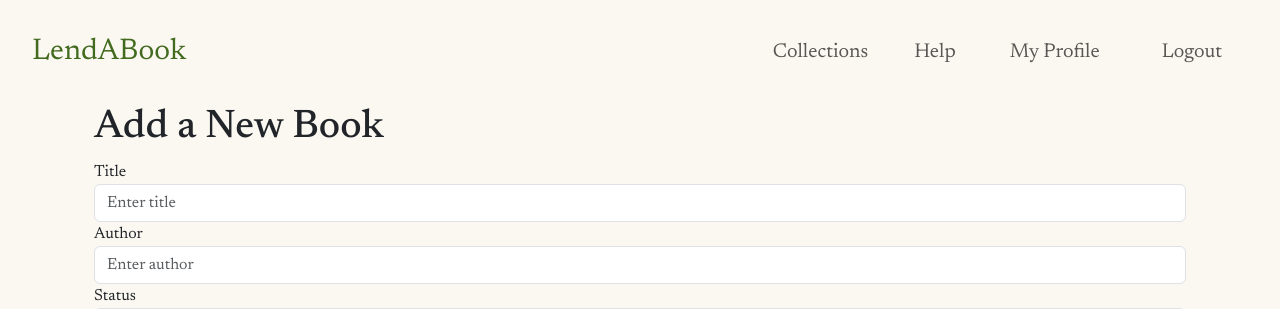
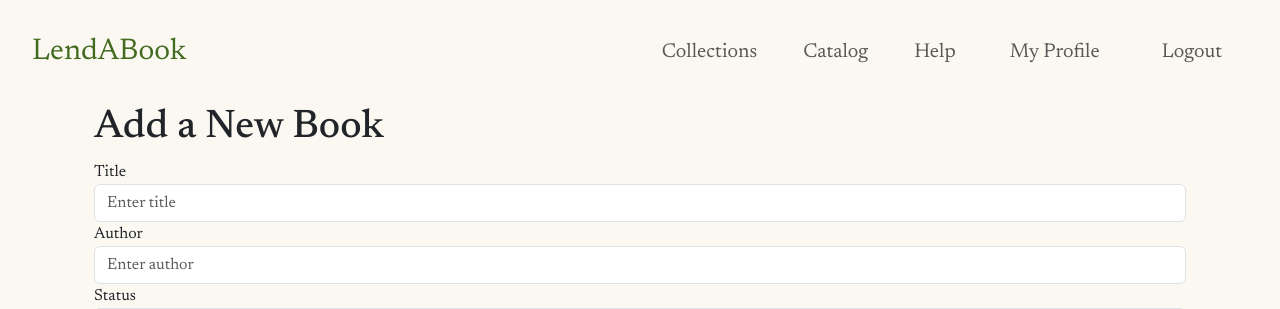
Before and after one commit to aziza50/Book-Catalog-and-Lending-App, a Django app: page /catalog/add-book/ in a window 1280 px wide. Shown: the top 309 px of the page. Run offline with Django 5.2, Linux system fonts and the light colour scheme; the visitor is signed in with stand-in values (Sample User, id 1); some libraries are stand-ins or nearby versions.

Commit message:
Added login button to navbar if not authenticated. Deprecated login page, now just goes straight to browsing as guest. Bug fix: browsing as guest fixed per Emily's note.

```diff
--- a/catalog/templates/catalog/base.html
+++ b/catalog/templates/catalog/base.html
@@ -1,4 +1,5 @@
 {% load static %}
+{% load socialaccount %}
 <!DOCTYPE html>
 <html lang="en">
 <head>
@@ -22,7 +23,10 @@
         <li class="nav-item">
           <a class="nav-link" href="{% url 'catalog:collections' %}">Collections</a>
         </li>
-          <li class="nav-item">
+        <li class="nav-item">
+          <a class="nav-link" href="{% url 'catalog:book_list' %}">Catalog</a>
+        </li>
+        <li class="nav-item">
           <a class="nav-link" href="{% url 'users:help_page' %}">Help</a>
         </li>
           {% if user.is_authenticated and user.userprofile.is_librarian %}
@@ -36,6 +40,11 @@
           </li>
           <li class="nav-item">
               <a class="nav-link mx-lg-2" href="{% url 'users:logout'%}">Logout</a>
+          </li>
+          {% endif %}
+          {% if not user.is_authenticated %}
+          <li class="nav-item">
+            <a class="nav-link mx-lg-2" href="{% provider_login_url 'google' %}">Login</a>
           </li>
           {% endif %}
 
--- a/catalog/views.py
+++ b/catalog/views.py
@@ -24,12 +24,12 @@ def browse_all_books(request):
     user = request.user
     if user.is_authenticated:
         user_profile = user.userprofile
-    if user_profile.is_librarian():
-        books = Book.objects.all().order_by('-title')
+        if user_profile.is_librarian():
+            books = Book.objects.all().order_by('-title')
+        if user_profile.is_patron():
+            books = Book.objects.filter(is_private=False).order_by('-title')
     else:
         books = Book.objects.filter(is_private=False).order_by('-title')
-
-
 
     return render(request, "catalog/books.html"
     ,{
```
Also changed, not shown: users/views.py (+9 -15 lines), catalog/migrations/0001_initial.py (added), media/book_covers/51nqAv6u4vL.jpg (added), users/migrations/0001_initial.py (added).
